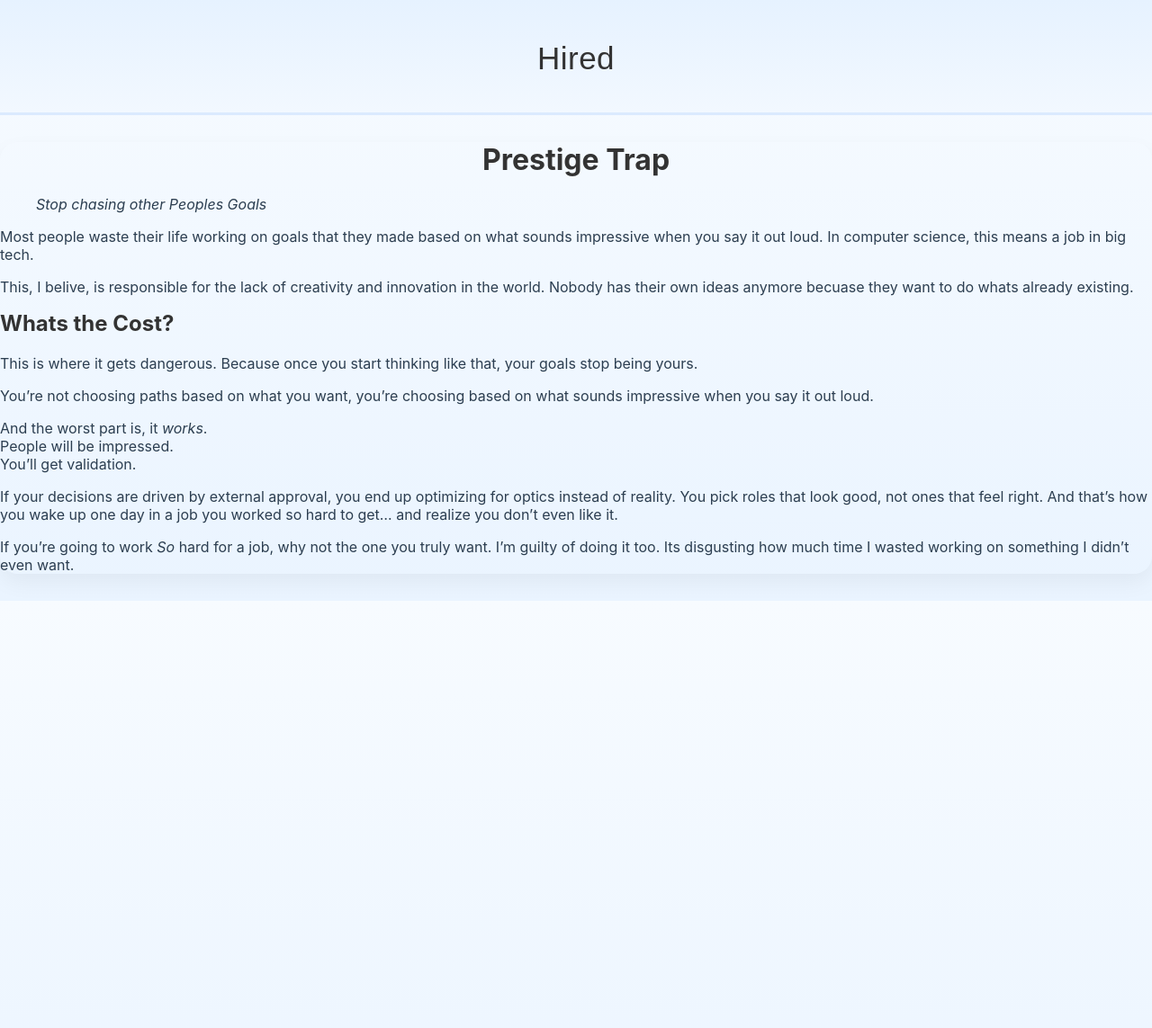
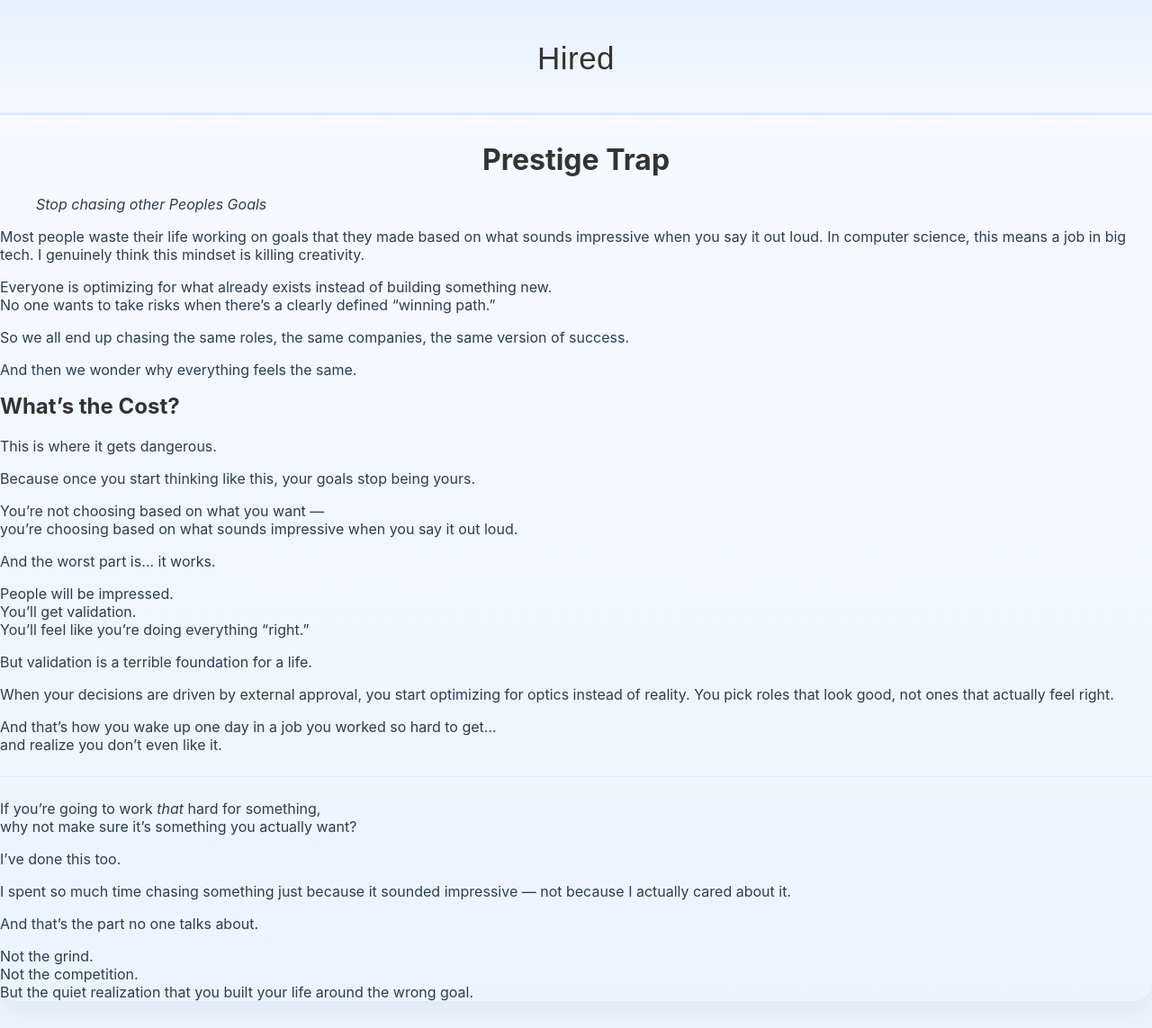
Before and after one commit to hiredmaybe67/hiredmaybe67.github.io, a Jekyll site: the page built from prestigeTrap.md, in a window 1280 px wide. Shown: the whole page at 90% size. Built offline with Jekyll 4.4.1, drawn with Linux system fonts in a browser that asks for light colours; before the commit the page ends 900 px from its top, so only the background shows below that.

Commit message:
Update prestigeTrap.md

```diff
--- a/prestigeTrap.md
+++ b/prestigeTrap.md
@@ -7,20 +7,48 @@ title: the prestige trap in tech
 > *Stop chasing other Peoples Goals*
 
 Most people waste their life working on goals that they made based on what sounds impressive when you say it out loud. In computer science, this means a job in big tech.
+I genuinely think this mindset is killing creativity.
 
+Everyone is optimizing for what already exists instead of building something new.
+No one wants to take risks when there’s a clearly defined “winning path.”
 
-This, I belive, is responsible for the lack of creativity and innovation in the world. Nobody has their own ideas anymore becuase they want to do whats already existing.
+So we all end up chasing the same roles, the same companies, the same version of success.
 
-## Whats the Cost?
+And then we wonder why everything feels the same.
 
-This is where it gets dangerous. Because once you start thinking like that, your goals stop being yours.
+## What’s the Cost?
 
-You’re not choosing paths based on what you want, you’re choosing based on what sounds impressive when you say it out loud.
+This is where it gets dangerous.
 
-And the worst part is, it *works*.
+Because once you start thinking like this, your goals stop being yours.
+
+You’re not choosing based on what you want —
+you’re choosing based on what sounds impressive when you say it out loud.
+
+And the worst part is… it works.
+
 People will be impressed.
 You’ll get validation.
+You’ll feel like you’re doing everything “right.”
 
-If your decisions are driven by external approval, you end up optimizing for optics instead of reality. You pick roles that look good, not ones that feel right. And that’s how you wake up one day in a job you worked so hard to get… and realize you don’t even like it.
+But validation is a terrible foundation for a life.
 
-If you're going to work *So* hard for a job, why not the one you truly want. I'm guilty of doing it too. Its disgusting how much time I wasted working on something I didn't even want.
+When your decisions are driven by external approval, you start optimizing for optics instead of reality. You pick roles that look good, not ones that actually feel right.
+
+And that’s how you wake up one day in a job you worked so hard to get…
+and realize you don’t even like it.
+
+---
+
+If you’re going to work *that* hard for something,
+why not make sure it’s something you actually want?
+
+I’ve done this too.
+
+I spent so much time chasing something just because it sounded impressive — not because I actually cared about it.
+
+And that’s the part no one talks about.
+
+Not the grind.
+Not the competition.
+But the quiet realization that you built your life around the wrong goal.
```
